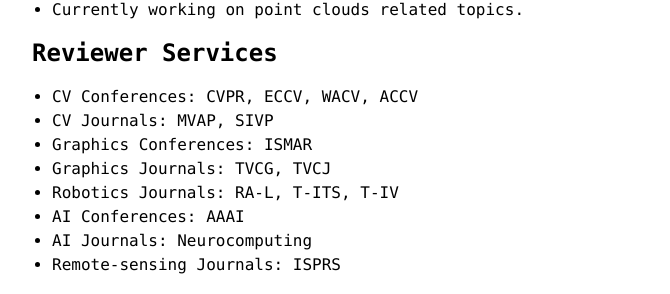
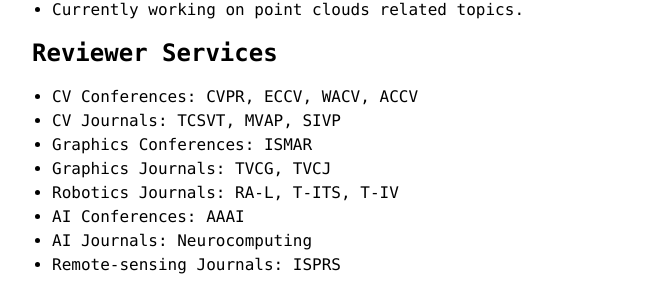
Before and after one commit to ShiQiu0419/ShiQiu0419.github.io, a Jekyll site: the page built from index.md, in a window 1280 px wide and 900 px high, scrolled down 1841 px. Shown: the part 149-443 px from the top of the window, without its empty margins (258-928 px from the left). Built offline with Jekyll 4.4.1, drawn with Linux system fonts in a browser that asks for light colours; our own code applies the rules of GitHub Pages for plain Markdown files.

Commit message:
Update index.md

```diff
--- a/index.md
+++ b/index.md
@@ -81,7 +81,7 @@
 
 ## Reviewer Services
 * CV Conferences: CVPR, ECCV, WACV, ACCV
-* CV Journals: MVAP, SIVP
+* CV Journals: TCSVT, MVAP, SIVP
 * Graphics Conferences: ISMAR
 * Graphics Journals: TVCG, TVCJ
 * Robotics Journals: RA-L, T-ITS, T-IV
```
